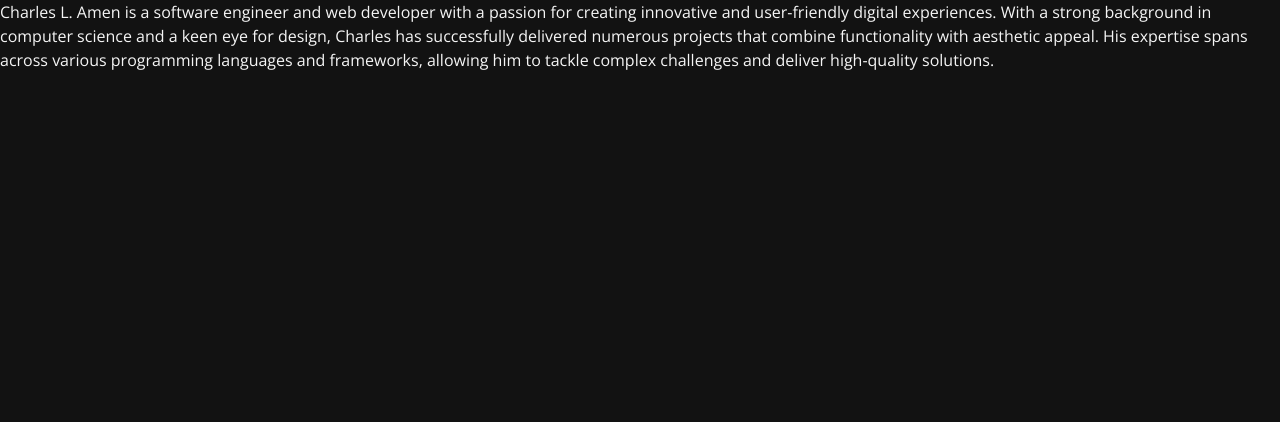
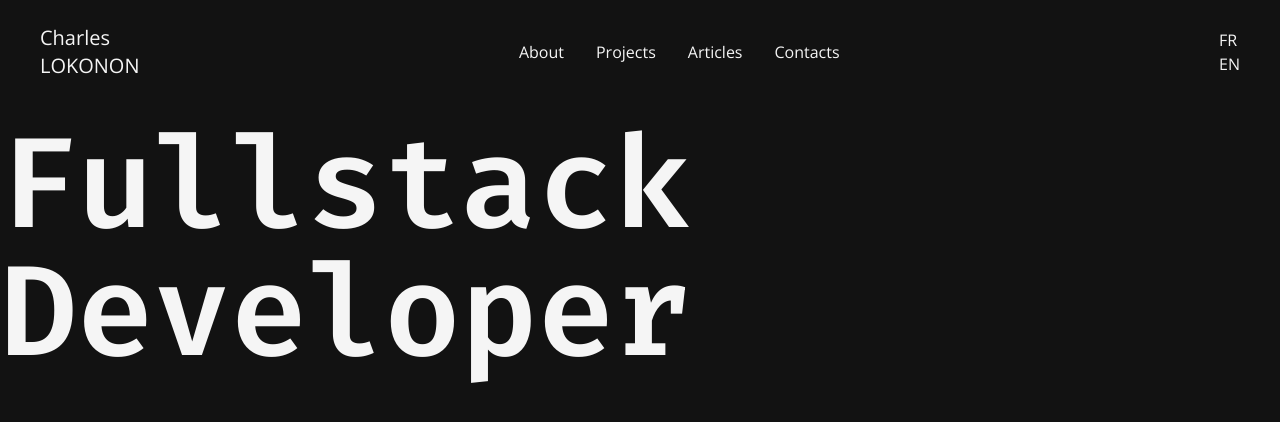
Before and after one commit to devMeno/charles_amen_portfolio, a Next.js app: page / in a window 1280 px wide. Shown: the top 422 px of the page. Built offline with nearby package versions, Linux system fonts and the light colour scheme.

Commit message:
Navbar entamée

```diff
--- a/app/globals.css
+++ b/app/globals.css
@@ -47,6 +47,9 @@
   --color-light-gray: var(--light-gray);
   --color-gray: var(--gray);
   --color-white: var(--white);
+
+  --font-fira: var(--font-fira);
+  --font-open-sans: var(--font-open-sans);
 }
 
 :root {
--- a/app/layout.tsx
+++ b/app/layout.tsx
@@ -4,11 +4,12 @@ import { Fira_Code, Open_Sans } from "next/font/google";
 import "./globals.css";
 
 const fira = Fira_Code({
-  variable: "--font-geist-sans",
+  variable: "--font-fira",
   subsets: ["latin"],
 });
 
 const openSans = Open_Sans({
+  variable: "--font-open-sans",
   subsets: ["latin"],
 });
 
@@ -26,7 +27,7 @@ export default function RootLayout({
     <html lang="en">
 
       <body
-        className={`${openSans.className} antialiased bg-black text-white relative w-full h-full`}
+        className={`${fira.variable} ${openSans.variable} antialiased bg-black text-white relative w-full h-full`}
       >
 
       <main className={'relative z-10'}>
--- a/app/page.tsx
+++ b/app/page.tsx
@@ -1,7 +1,12 @@
+import React from 'react';
+import Title from '../components/Title';
+import Navbar from '../components/Navbar';
+
 export default function Home() {
   return (
-     <span className={'w-full h-full flex flex-col gap-4'}>
-          Charles L. Amen is a software engineer and web developer with a passion for creating innovative and user-friendly digital experiences. With a strong background in computer science and a keen eye for design, Charles has successfully delivered numerous projects that combine functionality with aesthetic appeal. His expertise spans across various programming languages and frameworks, allowing him to tackle complex challenges and deliver high-quality solutions.
-     </span>
+    <div className={'w-full h-full flex flex-col gap-4'}>
+      <Navbar />
+      <Title />
+     </div>
   );
 }
--- /dev/null
+++ b/components/Navbar.tsx
@@ -0,0 +1,29 @@
+export default function Navbar() {
+  return (
+    <nav className={'w-full font-open-sans py-6 flex items-center justify-between px-10 bg-transparent'}>
+      <div className={'text-white text-xl'}>Charles <br/> LOKONON</div>
+      <div className={'flex gap-8'}>
+        <a href="#">
+          About
+        </a>
+        <a href="#">
+          Projects
+        </a>
+        <a href="#">
+          Articles
+        </a>
+        <a href="#">
+          Contacts
+        </a>
+      </div>
+      <div>
+         <button>
+            FR
+        </button><br/>
+        <button>
+            EN
+        </button>
+      </div>
+    </nav>
+  );
+}
--- a/components/Title.tsx
+++ b/components/Title.tsx
@@ -0,0 +1,7 @@
+export default function Title() {
+  return (
+    <div className={'font-fira text-9xl font-semibold text-white'}>
+      Fullstack Developer
+    </div>
+  );
+}
```
